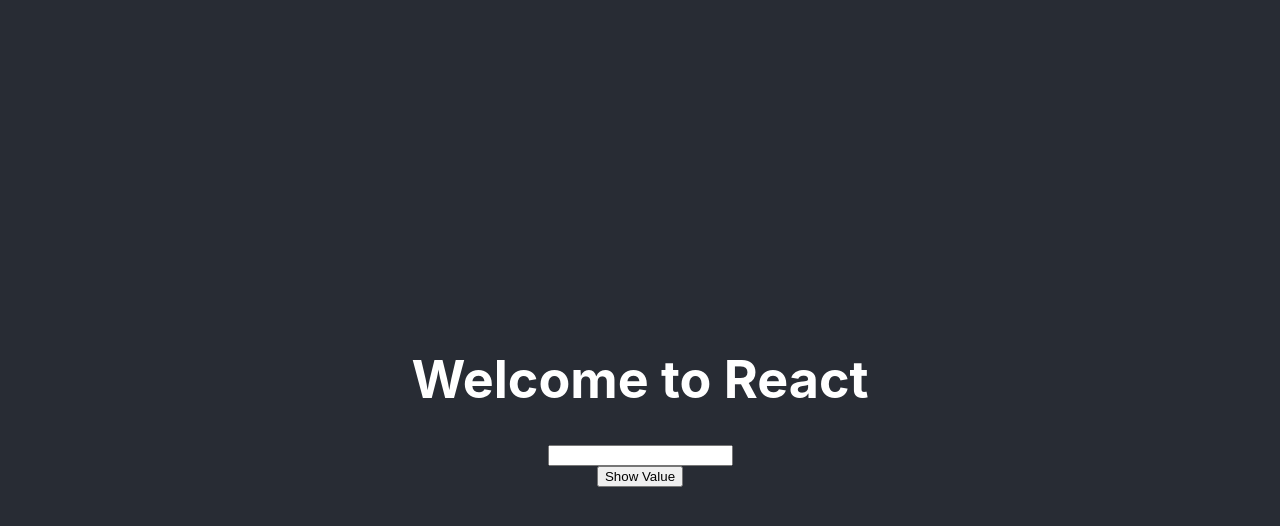
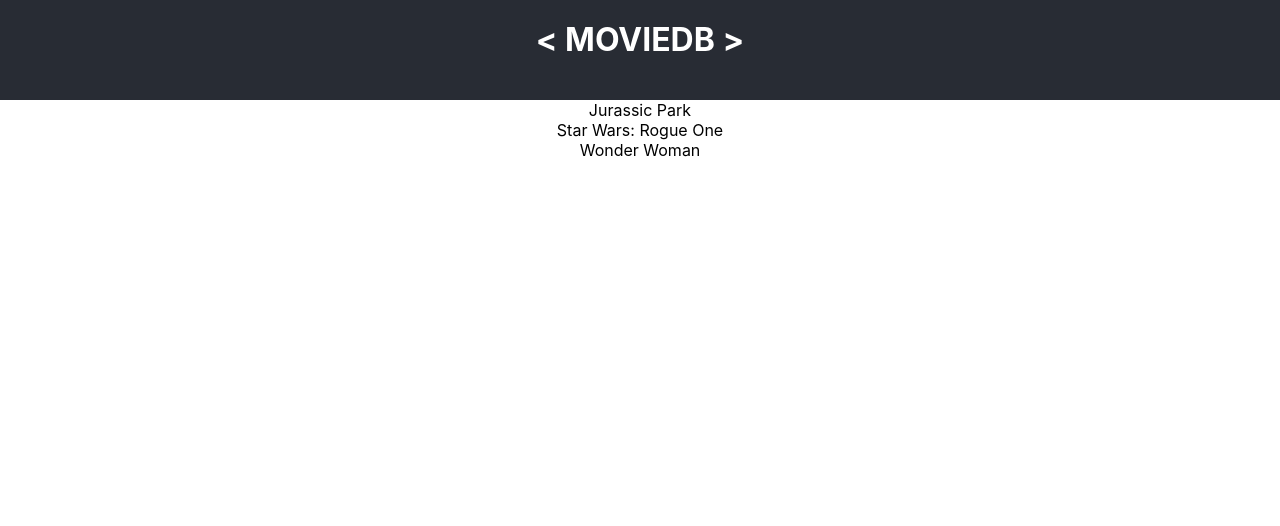
Before and after one commit to gerhynes/movie-db, a React (Create React App) app: page / in a window 1280 px wide. Shown: the top 526 px of the page. Built offline with nearby package versions, Linux system fonts and the light colour scheme.

Commit message:
Add Movie component

```diff
--- a/src/App.css
+++ b/src/App.css
@@ -2,37 +2,13 @@
   text-align: center;
 }
 
-.App-logo {
-  height: 40vmin;
-  pointer-events: none;
-}
-
-@media (prefers-reduced-motion: no-preference) {
-  .App-logo {
-    animation: App-logo-spin infinite 20s linear;
-  }
-}
-
 .App-header {
   background-color: #282c34;
-  min-height: 100vh;
-  display: flex;
-  flex-direction: column;
-  align-items: center;
-  justify-content: center;
-  font-size: calc(10px + 2vmin);
+  height: 60px;
+  padding: 20px;
   color: white;
 }
 
 .App-link {
   color: #61dafb;
 }
-
-@keyframes App-logo-spin {
-  from {
-    transform: rotate(0deg);
-  }
-  to {
-    transform: rotate(360deg);
-  }
-}
--- a/src/App.js
+++ b/src/App.js
@@ -1,29 +1,35 @@
 import React, { Component } from "react";
+import Movie from "./Movie";
 import "./App.css";
 
+const movies = [
+  {
+    id: 1,
+    title: "Jurassic Park"
+  },
+  {
+    id: 2,
+    title: "Star Wars: Rogue One"
+  },
+  {
+    id: 3,
+    title: "Wonder Woman"
+  }
+];
+
 class App extends Component {
-  handleSubmit = () => {
-    console.log(this.text.value);
-  };
-
   render() {
     return (
       <div className="App">
         <header className="App-header">
-          <Welcome msg={"Welcome to React"} />
-          <input type="text" ref={input => (this.text = input)} />
-          <button onClick={this.handleSubmit}>Show Value</button>
+          <h1>{"< MOVIEDB >"}</h1>
         </header>
+        {movies.map(movie => (
+          <Movie key={movie.id} movie={movie} />
+        ))}
       </div>
     );
   }
 }
 
-class Welcome extends Component {
-  render() {
-    const { msg } = this.props;
-    return <h1 className="App-title">{this.props.msg}</h1>;
-  }
-}
-
 export default App;
--- /dev/null
+++ b/src/Movie.js
@@ -0,0 +1,7 @@
+import React, { Component } from "react";
+
+export default class Movie extends Component {
+  render() {
+    return <div>{this.props.movie.title}</div>;
+  }
+}
--- a/src/index.css
+++ b/src/index.css
@@ -1,13 +1,20 @@
+*,
+*::before,
+*::after {
+  margin: 0;
+  padding: 0;
+}
+
 body {
   margin: 0;
-  font-family: -apple-system, BlinkMacSystemFont, 'Segoe UI', 'Roboto', 'Oxygen',
-    'Ubuntu', 'Cantarell', 'Fira Sans', 'Droid Sans', 'Helvetica Neue',
+  font-family: -apple-system, BlinkMacSystemFont, "Segoe UI", "Roboto", "Oxygen",
+    "Ubuntu", "Cantarell", "Fira Sans", "Droid Sans", "Helvetica Neue",
     sans-serif;
   -webkit-font-smoothing: antialiased;
   -moz-osx-font-smoothing: grayscale;
 }
 
 code {
-  font-family: source-code-pro, Menlo, Monaco, Consolas, 'Courier New',
+  font-family: source-code-pro, Menlo, Monaco, Consolas, "Courier New",
     monospace;
 }
```
Also changed, not shown: src/setupTests.js (deleted, +0 -5 lines), src/logo.svg (deleted), 1 other file (tests, documents, lock files or other folders).
